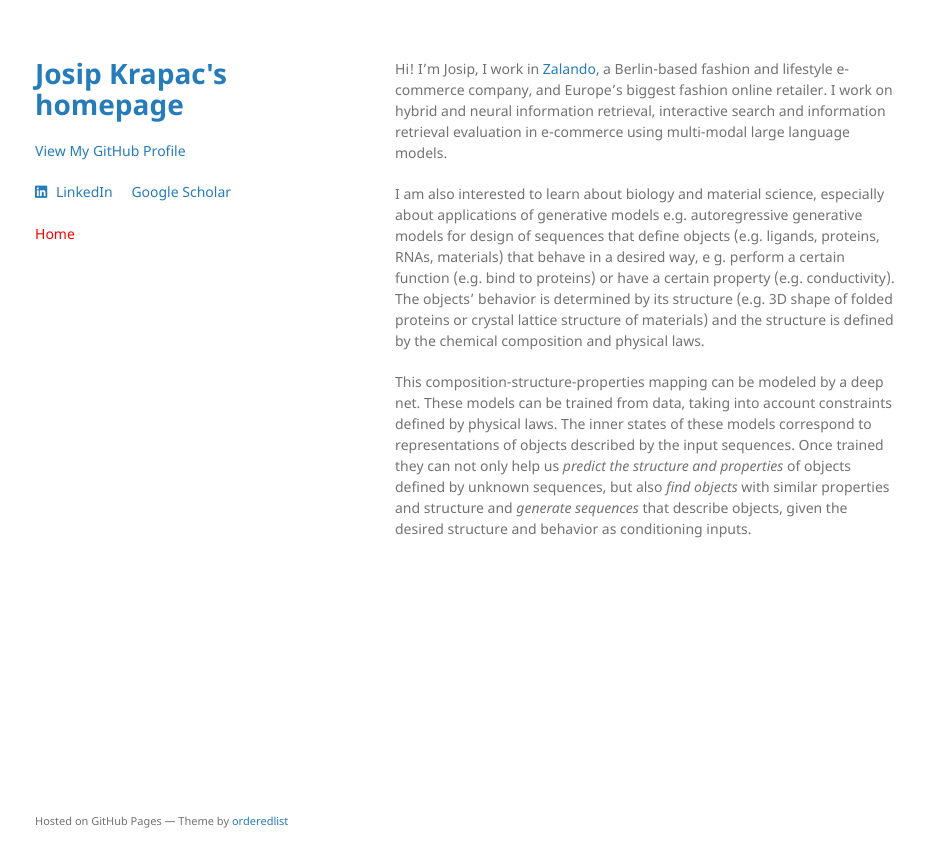
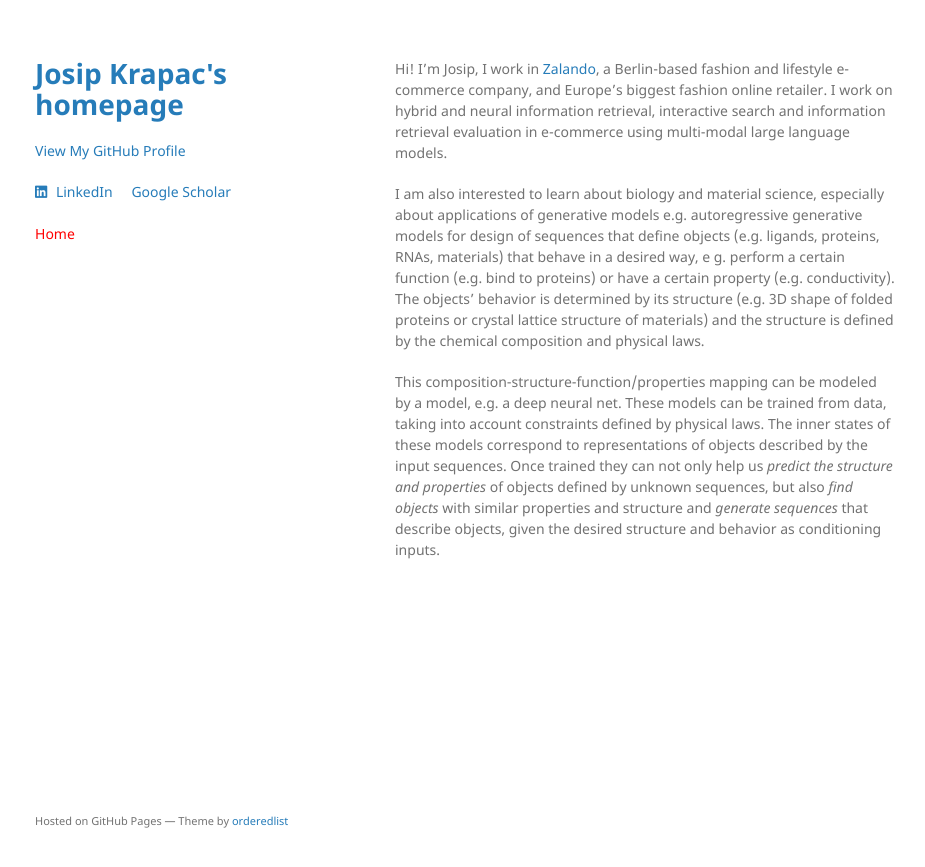
Before and after one commit to josipkrapac/josipkrapac.github.io, a Jekyll site: the page built from index.md, in a window 1280 px wide. Shown: the top 867 px of the page, without its empty margins (175-1100 px from the left). Built offline with Jekyll 4.4.1, drawn with Linux system fonts in a browser that asks for light colours; a style sheet for code colours, icons or effects is not loaded.

Commit message:
Update index.md

```diff
--- a/index.md
+++ b/index.md
@@ -6,4 +6,4 @@ Hi! I'm Josip, I work in [Zalando](http://zalando.com), a Berlin-based fashion a
 
 I am also interested to learn about biology and material science, especially about applications of generative models e.g. autoregressive generative models for design of sequences that define objects (e.g. ligands, proteins, RNAs, materials) that behave in a desired way, e g. perform a certain function (e.g. bind to proteins) or have a certain property (e.g. conductivity). The objects' behavior is determined by its structure (e.g. 3D shape of folded proteins or crystal lattice structure of materials) and the structure is defined by the chemical composition and physical laws.
 
-This composition-structure-properties mapping can be modeled by a deep net. These models can be trained from data, taking into account constraints defined by physical laws. The inner states of these models correspond to representations of objects described by the input sequences. Once trained they can not only help us _predict the structure and properties_ of objects defined by unknown sequences, but also _find objects_ with similar properties and structure and _generate sequences_ that describe objects, given the desired structure and behavior as conditioning inputs.
+This composition-structure-function/properties mapping can be modeled by a model, e.g. a deep neural net. These models can be trained from data, taking into account constraints defined by physical laws. The inner states of these models correspond to representations of objects described by the input sequences. Once trained they can not only help us _predict the structure and properties_ of objects defined by unknown sequences, but also _find objects_ with similar properties and structure and _generate sequences_ that describe objects, given the desired structure and behavior as conditioning inputs.
```
